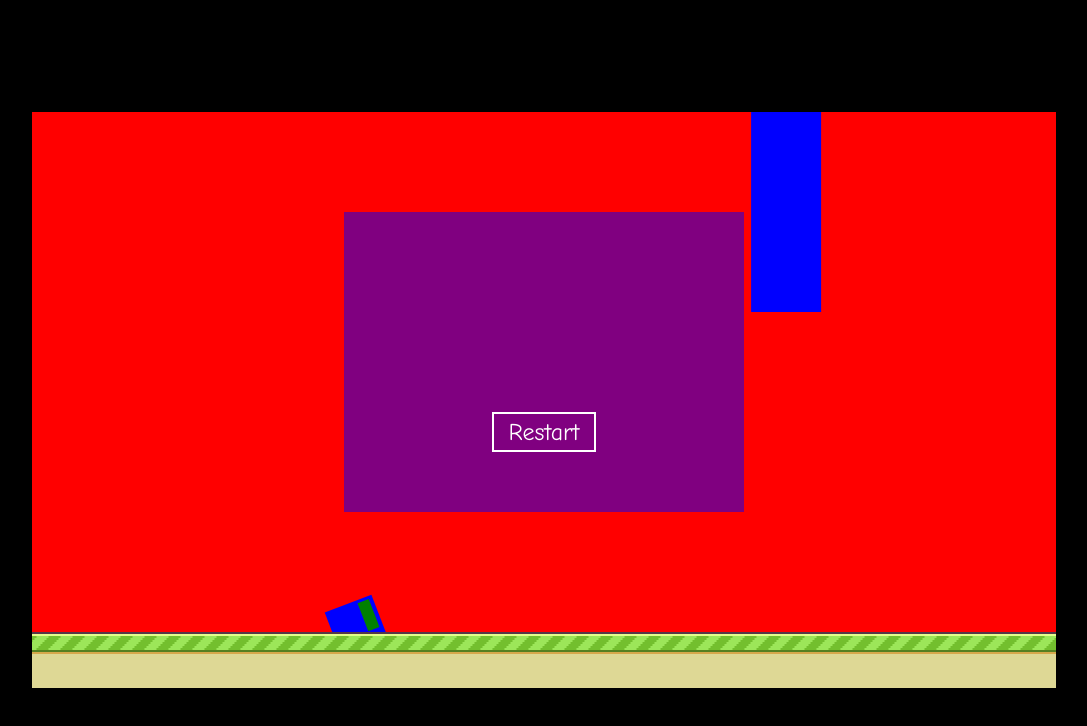
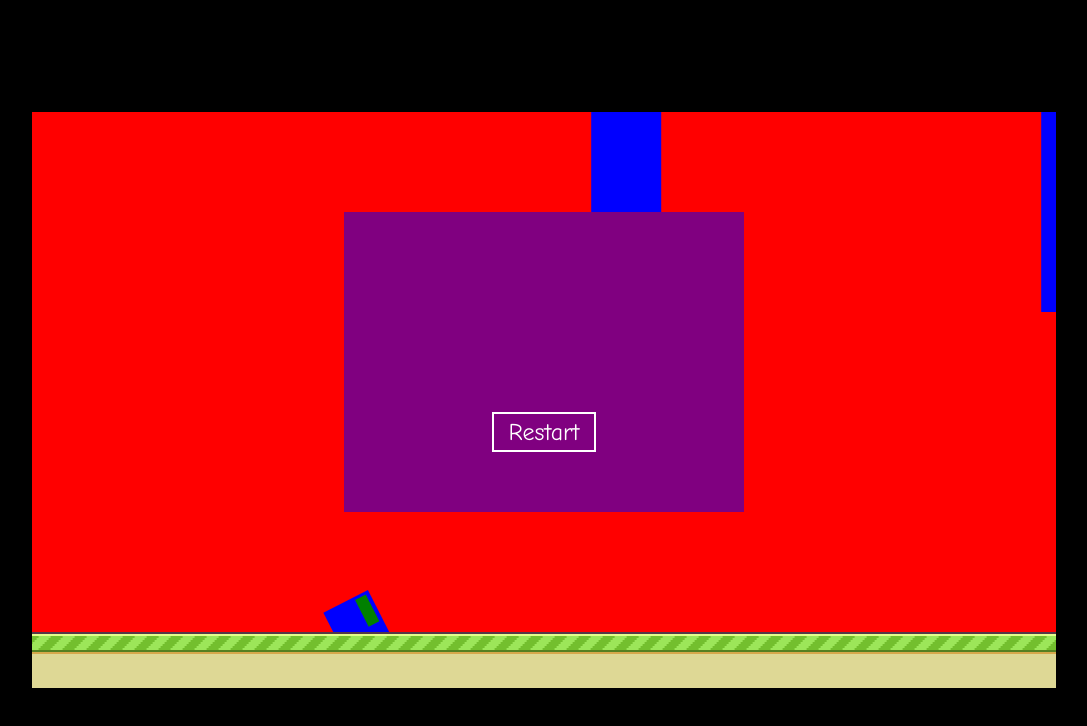
Before and after one commit to pjedur/flappy-game, a website: page app/index.html in a window 1280 px wide. Both pictures are taken after a click on the button "Restart". Shown: the whole page, without its empty margins (96-1183 px from the left). Drawn offline with nearby package versions, Linux system fonts and the light colour scheme; files that its build step writes are made by us from their sources.

Commit message:
Still working on collisions

```diff
--- a/app/index.html
+++ b/app/index.html
@@ -29,7 +29,9 @@
             </div>
             <div class="Ground"></div>
 
-            <div class="Pipes"> </div>
+            <div class="Pipe0"> </div>
+            <div class="Pipe1"> </div>
+            <div class="Pipe2"> </div>
 
             <div class="Scoreboard">
                 <button class="Scoreboard-restart">
--- a/app/scripts/game.js
+++ b/app/scripts/game.js
@@ -1,6 +1,7 @@
 window.Game = (function() {
 	'use strict';
 
+	var Controls = window.Controls;
 	/**
 	 * Main game class.
 	 * @param {Element} el jQuery element containing the game.
@@ -8,11 +9,21 @@ window.Game = (function() {
 	 */
 	var Game = function(el) {
 		this.el = el;
-		this.pipe   = new window.Pipes(this.el.find('.Pipes'), this);
+		this.pipes = [];
+
+		for(var i = 0; i < 6; i++) {
+			this.pipes[i] = this.el.find('.Pipe'+ i);
+		}
+
+		//this.pipe   = new window.Pipes(this.el.find('.Pipes'), this);
+		this.pipe   = new window.Pipes(this.pipes, this);
 		this.player = new window.Player(this.el.find('.Player'), this, this.pipe);
 		this.ground = new window.Ground(this.el.find('.Ground'), this);
+		this.BackgroundSound = new Audio('/audio/background.mp3');
+		this.sound           = new Audio('/audio/Upptaka.m4a');
+
 		this.isPlaying = false;
-
+		this.isIdle    = true;
 
 		// Cache a bound onFrame since we need it each frame.
 		this.onFrame = this.onFrame.bind(this);
@@ -27,10 +38,9 @@ window.Game = (function() {
 		if (!this.isPlaying) {
 			return;
 		}
-
 		// Calculate how long since last frame in seconds.
 		var now = +new Date() / 1000,
-				delta = now - this.lastFrame;
+		delta = now - this.lastFrame;
 		this.lastFrame = now;
 
 		// Update game entities.
@@ -48,14 +58,18 @@ window.Game = (function() {
 	Game.prototype.start = function() {
 		this.reset();
 
-		this.BackgroundSound = new Audio('/audio/background.mp3');
 		this.BackgroundSound.currentTime = 0;
 		this.BackgroundSound.loop = true;
-		this.BackgroundSound.play();
+		//this.BackgroundSound.play();
+		this.sound.currentTime = 0;
+		this.sound.volume = 0.1;
+
 		// Restart the onFrame loop
 		this.lastFrame = +new Date() / 1000;
 		window.requestAnimationFrame(this.onFrame);
+
 		this.isPlaying = true;
+		this.isIdle = true;
 	};
 
 	/**
--- a/app/scripts/pipes.js
+++ b/app/scripts/pipes.js
@@ -11,27 +11,64 @@ window.Pipes = (function() {
   var Pipes = function(el, game) {
       this.el   = el;
       this.game = game;
-      this.pos  = { x: 0, y: 0 };
+
+      this.pipes = [];
+
+      for(var i = 0; i < this.el.length; i++) {
+        //this.pipes[i] = {};
+        this.pipes[i] = { x: INITIAL_POSITION_X, y: INITIAL_POSITION_Y };
+        INITIAL_POSITION_X += 45;
+        //console.log(this.pipes[i].x)
+        //console.log(this.el[i]);
+      }
+
+      //this.pos  = { x: 0, y: 0 };
   };
 
-  Pipes.prototype.reset = function() {
-    this.pos.x = INITIAL_POSITION_X;
-    this.pos.y = INITIAL_POSITION_Y;
+  Pipes.prototype.reset = function(i) {
+    //this.pos.x = INITIAL_POSITION_X;
+    //this.pos.y = INITIAL_POSITION_Y;
+    //INITIAL_POSITION_X = 0;
+    //INITIAL_POSITION_Y = 0;
+  //  this.pipes[i].x = 0;
+  //  this.pipes[i].y = 0;
+    /*for(var i = 0; i < this.pipes.length; i++) {
+      this.pipes[i] = { x: INITIAL_POSITION_X, y: INITIAL_POSITION_Y};
+      INITIAL_POSITION_X += 15;
+    }*/
   };
 
   Pipes.prototype.onFrame = function(delta) {
-    this.checkCollisionWithBounds();
-    this.pos.x -= delta * SPEED;
-    this.el.css('transform', 'translate(' + this.pos.x + 'em, ' + this.pos.y + 'em)');
+  //  this.checkCollisionWithBounds();
+
+    for(var i = 0; i < this.el.length; i++) {
+      this.pipes[i].x -= delta * SPEED;
+      console.log(this.el[i])
+      this.el[i].css('transform', 'translate(' + this.pipes[i].x + 'em, ' + this.pipes[i].y + 'em)');
+    }
+
+    //this.pos.x -= delta * SPEED;
+    //this.el.css('transform', 'translate(' + this.pos.x + 'em, ' + this.pos.y + 'em)');
   };
 
 
   Pipes.prototype.checkCollisionWithBounds = function() {
+    /*
 		if (this.pos.x + this.game.WORLD_WIDTH < 0) {
       this.reset();
       rand = (Math.random() * 20) + 10;
       this.el.css({"height" : rand+'em'});
-		}
+		}*/
+
+    for(var i = 0; i < this.pipes.length; i++) {
+      if(this.pipes[i].x + this.game.WORLD_WIDTH < 0) {
+        //this.reset(i);
+        this.pipes[i].x = 0;
+        this.pipes[i].y = 0;
+        rand = (Math.random() * 20) + 10;
+        this.el[i].css({"height" : rand+'em'});
+      }
+    }
 	};
 
   return Pipes;
--- a/app/scripts/player.js
+++ b/app/scripts/player.js
@@ -2,8 +2,6 @@ window.Player = (function() {
 	'use strict';
 
 	var Controls = window.Controls;
-
-	//var Pipes = window.Pipes;
 
 	// All these constants are in em's, multiply by 10 pixels
 	// for 1024x576px canvas.
@@ -13,6 +11,7 @@ window.Player = (function() {
 	var HEIGHT = 5;
 	var INITIAL_POSITION_X = 30;
 	var INITIAL_POSITION_Y = 25;
+	var GROUND_SIZE        = 5.6;
 
 	var Player = function(el, game, pipes) {
 		this.el = el;
@@ -21,17 +20,16 @@ window.Player = (function() {
 		this.rotation = 0;
 		this.pos = { x: 0, y: 0 };
 		this.pipes = pipes;
-		this.sound = new Audio('/audio/Upptaka.m4a');
 	};
 
 	/**
 	 * Resets the state of the player for a new game.
 	 */
 	Player.prototype.reset = function() {
-		this.pos.x = INITIAL_POSITION_X;
-		this.pos.y = INITIAL_POSITION_Y;
+		this.pos.x        = INITIAL_POSITION_X;
+		this.pos.y        = INITIAL_POSITION_Y;
 		this.acceleration = 0;
-		this.rotation = 0;
+		this.rotation     = 0;
 	};
 
 	Player.prototype.onFrame = function(delta) {
@@ -39,30 +37,32 @@ window.Player = (function() {
 		this.checkCollisionWithPipes();
 
 		if(Controls.didJump()) {
+			this.game.isPlaying = true;
+
 			this.acceleration = 0;
+			this.rotation     = 23;
 			this.pos.y -= delta * SPEED*27;
-			this.rotation = 23;
-			this.sound.currentTime = 0;
-			this.sound.volume = 0.1;
-			this.sound.play();
+
+			this.game.sound.currentTime = 0;
+			this.game.sound.play();
 
 			this.el.css('transform','translateZ(0) translate(' + this.pos.x + 'em, ' + this.pos.y + 'em) rotate(' + this.rotation + 'deg)');
 			return;
 		}
 		else {
-			this.acceleration += 0.016;
+			this.acceleration += 0.019;
 			this.pos.y += delta * SPEED + this.acceleration;
 
 			this.rotation < -89 ? this.rotation : this.rotation -= 2;
 			this.el.css('transform','translateZ(0) translate(' + this.pos.x + 'em, ' + this.pos.y + 'em) rotate(' + -this.rotation + 'deg)');
+			return;
 		}
-
 	};
 
 	Player.prototype.checkCollisionWithBounds = function() {
 		if (this.pos.x < 0 ||
 			this.pos.x + WIDTH > this.game.WORLD_WIDTH ||
-			this.pos.y + HEIGHT + 5.6 > this.game.WORLD_HEIGHT) {
+			this.pos.y + HEIGHT + GROUND_SIZE > this.game.WORLD_HEIGHT) {
 			return this.game.gameover();
 		}
 	};
@@ -73,12 +73,14 @@ window.Player = (function() {
 	Player.prototype.checkCollisionWithPipes = function() {
 		//console.log("X: [%d] Y: [%d]", this.pos.x, this.pos.y);
 		//console.log("PIPE X: [%d] PIPE Y: [%d]", this.pipes.pos.x, this.pipes.pos.y);
-		if(this.pos.x  === this.pipes.pos.x) {
-			console.log('HER');
-			//console.log("hit");
-			//return this.game.gameover();
-		}
-	};
+
+		console.log();
+	}
+		/*
+		if(Math.floor(this.pos.y) === Math.floor(this.pipes.pos.x + this.game.WORLD_WIDTH - 10)) {
+					this.game.gameover();
+			}
+		}*/
 
 	return Player;
 
--- a/app/styles/main.css
+++ b/app/styles/main.css
@@ -46,7 +46,7 @@
 	z-index: 1;
 }
 
-.Pipes {
+.Pipe0 {
 	position: absolute;
 	top: 0;
 	right: 0;
@@ -55,6 +55,22 @@
 	background: blue;
 }
 
+.Pipe1 {
+	position: absolute;
+	top: 0;
+	right: 0;
+	width: 7em;
+	height: 20em;
+	background: blue;
+}
+.Pipe2 {
+	position: absolute;
+	top: 0;
+	right: 0;
+	width: 7em;
+	height: 20em;
+	background: blue;
+}
 
 @keyframes flap {
 	from {
```
